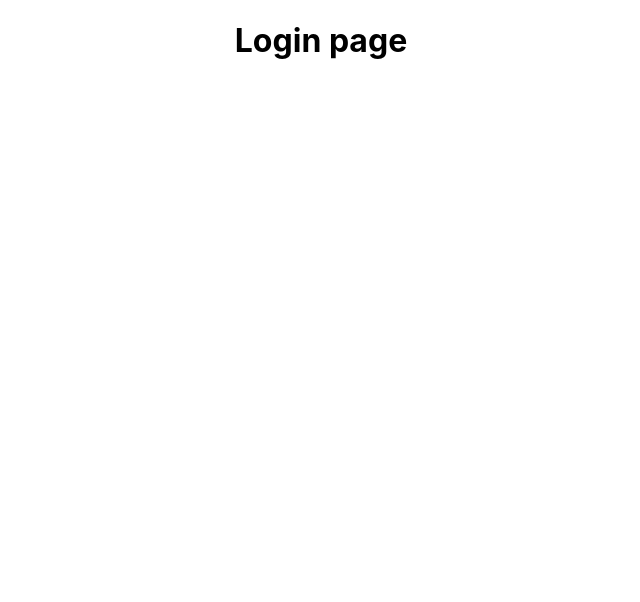
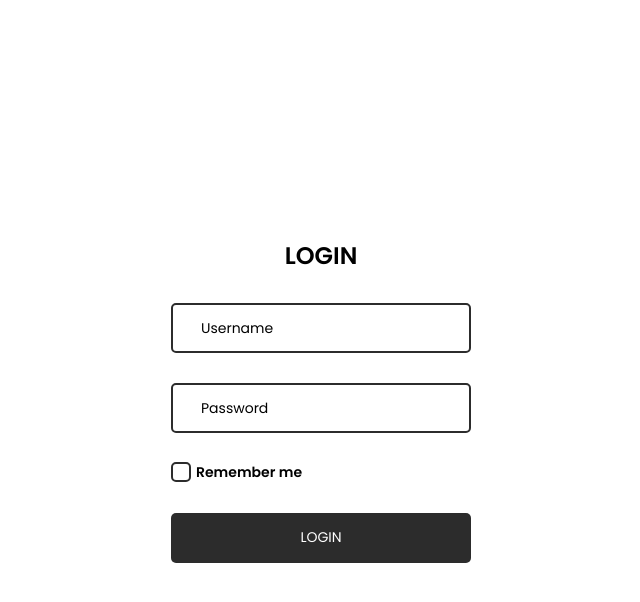
Before and after one commit to GunawanAhmad/Inventory-Frontend, a React (Create React App) app: page /login in a window 1280 px wide. Shown: the top 602 px of the page, without its empty margins (319-959 px from the left). Built offline with nearby package versions, Linux system fonts and the light colour scheme.

Commit message:
add login page

```diff
--- a/public/index.html
+++ b/public/index.html
@@ -8,6 +8,10 @@
     <meta
       name="description"
       content="Web site created using create-react-app"
+    />
+    <link
+      href="https://fonts.googleapis.com/css2?family=Poppins:wght@100;300;400;500;600;700;800;900&display=swap"
+      rel="stylesheet"
     />
     <link rel="apple-touch-icon" href="%PUBLIC_URL%/logo192.png" />
     <!--
@@ -24,7 +28,7 @@
       work correctly both with client-side routing and a non-root public URL.
       Learn how to configure a non-root public URL by running `npm run build`.
     -->
-    <title>React App</title>
+    <title>Inventory App</title>
   </head>
   <body>
     <noscript>You need to enable JavaScript to run this app.</noscript>
--- a/src/View/login.jsx
+++ b/src/View/login.jsx
@@ -1,9 +1,42 @@
 import React from "react";
+import "../css/login.css";
 
 function Login() {
   return (
     <div className="container">
-      <h1 className="Title">Login page</h1>
+      <form action="" className="form">
+        <h3 className="title">LOGIN</h3>
+        <div className="form_div">
+          <input
+            type="text"
+            name="username"
+            id="username"
+            required
+            className="input"
+          />
+          <label htmlFor="username" className="label">
+            Username
+          </label>
+        </div>
+        <div className="form_div">
+          <input
+            type="password"
+            name="username"
+            id="password"
+            required
+            className="input"
+          />
+          <label htmlFor="password" className="label">
+            Password
+          </label>
+        </div>
+        <label class="checkbox-container">
+          Remember me
+          <input type="checkbox" />
+          <span class="fake-checkbox"></span>
+        </label>
+        <button className="btn">LOGIN</button>
+      </form>
     </div>
   );
 }
--- /dev/null
+++ b/src/css/login.css
@@ -0,0 +1,146 @@
+:root {
+  --primary-clr: #ffffff;
+  --secondary-clr: #2c2c2c;
+}
+
+* {
+  margin: 0;
+  padding: 0;
+  box-sizing: border-box;
+  font-family: "Poppins", sans-serif;
+}
+
+html {
+  font-size: 62.5%;
+}
+
+body {
+  display: flex;
+  justify-content: center;
+  align-items: center;
+  min-height: 100vh;
+}
+
+.form {
+  width: 30rem;
+}
+
+.form_div {
+  width: 100%;
+  height: 5rem;
+  position: relative;
+  margin-bottom: 3rem;
+}
+
+.form .title {
+  font-size: 2.4rem;
+  font-weight: 600;
+  margin-bottom: 3rem;
+}
+
+.form_div input {
+  position: absolute;
+  width: 100%;
+  height: 100%;
+  left: 0;
+  top: 0;
+  padding: 0 2rem;
+  font-weight: 500;
+  border: 2px solid var(--secondary-clr);
+  border-radius: 5px;
+}
+
+.form_div label {
+  position: absolute;
+  left: 2rem;
+  top: 50%;
+  transform: translateY(-50%);
+  font-size: 1.4rem;
+  font-weight: 400;
+  background-color: var(--primary-clr);
+  transition: all 50ms linear;
+  padding: 0 1rem;
+}
+
+.input:focus + .label {
+  top: 0;
+}
+
+.btn {
+  width: 100%;
+  height: 5rem;
+  background: var(--secondary-clr);
+  color: var(--primary-clr);
+  border: none;
+  font-size: 1.4rem;
+  border-radius: 5px;
+}
+
+.input:valid + .label {
+  top: 0;
+}
+
+.checkbox-container {
+  position: relative;
+  padding-left: 25px;
+  height: 20px;
+  display: flex;
+  align-items: center;
+  cursor: pointer;
+  margin: 0.5rem 0;
+  font-size: 1.4rem;
+  font-weight: 600;
+  margin-bottom: 3rem;
+}
+
+/* Hide the real input */
+.checkbox-container input {
+  opacity: 0;
+}
+
+/* the container for the circle of checkbox button */
+.checkbox-container .fake-checkbox {
+  position: absolute;
+  left: 0;
+  top: -1px;
+  height: 100%;
+  width: 20px;
+  border: 2px solid var(--secondary-clr);
+  border-radius: 5px;
+}
+
+/* create main circle in the middle of checkbox button */
+.checkbox-container .fake-checkbox::before {
+  content: "";
+  position: absolute;
+  left: 50%;
+  top: 50%;
+  transform: translate(-50%, -60%) rotate(45deg);
+  height: 0px;
+  width: 0px;
+  /* background-color: var(--black); */
+  border: solid var(--secondary-clr);
+  border-width: 0 2px 2px 0;
+  transition: all 150ms ease;
+  opacity: 0;
+}
+
+/* condition when the checkbox is checked */
+.checkbox-container input:checked ~ .fake-checkbox::before {
+  height: 50%;
+  width: 30%;
+  opacity: 1;
+}
+
+/* condition when the checkbox is dsisabled (change the color and opacity) */
+.checkbox-container input:disabled ~ .fake-checkbox::before {
+  /* background-color: grey; */
+  opacity: 0.7;
+}
+
+/* condition when the checkbox is dsisabled (change the border and opacity) */
+
+.checkbox-container input:disabled ~ .fake-checkbox {
+  border: 1px solid grey;
+  opacity: 0.7;
+}
```
Also changed, not shown: 1 other file (tests, documents, lock files or other folders).
